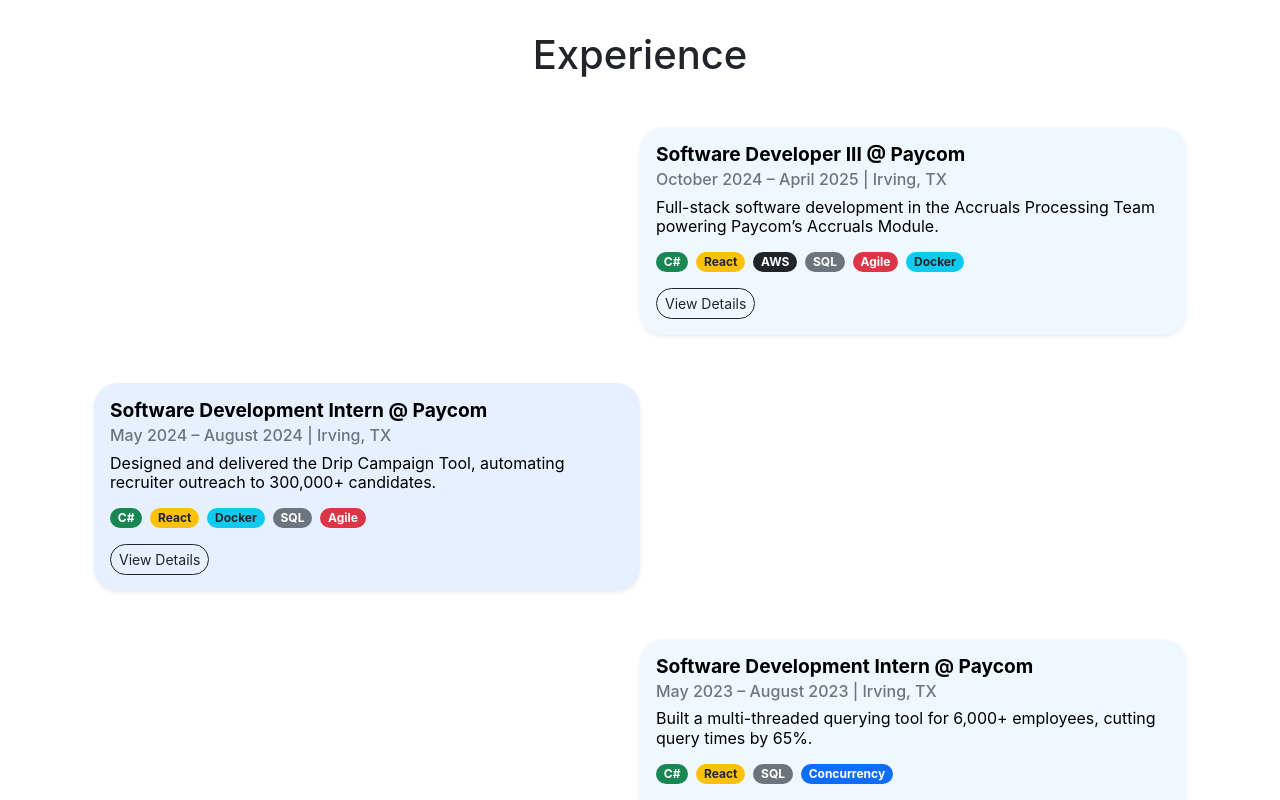
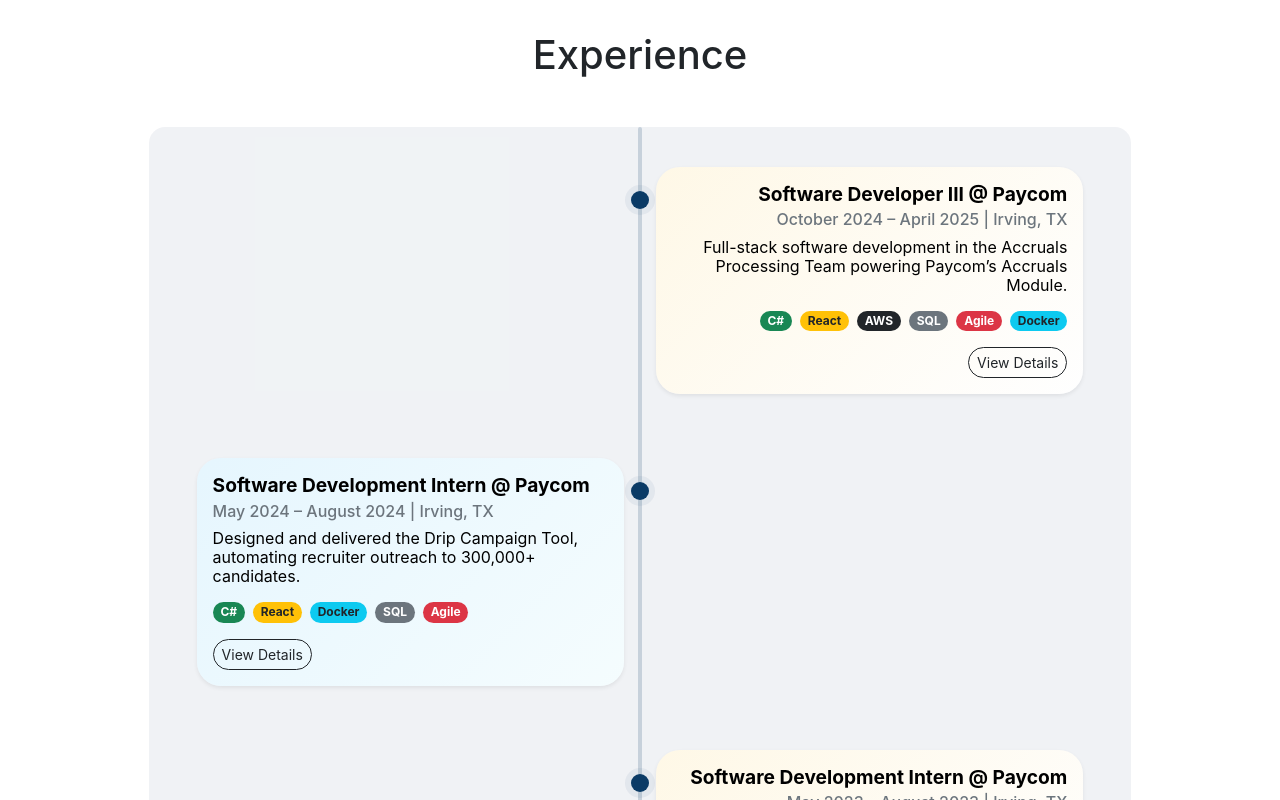
Before and after one commit to UTHasandhu/portfolio, a React (Create React App) app: page / in a window 1280 px wide. Shown: the part 880-1680 px from the top of the page. Built offline with nearby package versions, Linux system fonts and the light colour scheme; a web font is replaced by a local one.

Commit message:
Before giving background color

```diff
--- a/src/Components/Experience/Experience.css
+++ b/src/Components/Experience/Experience.css
@@ -1,12 +1,15 @@
+/* ExperiencePage.css - place next to ExperiencePage.jsx and import it */
 .timeline {
   margin: 0 auto;
   position: relative;
-  background-color: rgba(0, 0, 80, 0.05); /* subtle dark blue */
-  border-radius: 1rem; /* optional: gives softer edges */
-  padding: 2rem; /* gives breathing room */
+  background-color: rgba(2,46,84,0.06); /* faint dark-blue tint */
+  border-radius: 1rem;
+  padding: 2rem;                /* make the timeline visible around cards */
   width: 90%;
+  box-sizing: border-box;
 }
 
+/* vertical center line */
 .timeline::before {
   content: "";
   position: absolute;
@@ -15,25 +18,71 @@
   bottom: 0;
   width: 4px;
   transform: translateX(-50%);
+  background: rgba(11,59,102,0.18);
+  border-radius: 2px;
 }
+
+/* timeline item */
 .timeline-item {
   display: flex;
-  justify-content: flex-start;
-  align-items: center;
+  align-items: flex-start;
   position: relative;
+  width: 100%;
+  gap: 1rem;
 }
+
+/* dot on the line */
 .timeline-item::before {
   content: "";
   position: absolute;
-  top: 20px;
+  top: 32px;
   left: 50%;
   transform: translateX(-50%);
-  width: 20px;
-  height: 20px;
-  background: #212529;
+  width: 18px;
+  height: 18px;
+  background: #0b3b66;
   border-radius: 50%;
-  z-index: 1;
+  z-index: 2;
+  box-shadow: 0 0 0 6px rgba(11,59,102,0.06);
 }
+
+/* make card column half width so timeline bg shows either side */
 .timeline-item .col-6 {
-  padding: 1rem;
+  max-width: 50%;
+  padding: 0.5rem 1rem;
+  box-sizing: border-box;
 }
+
+/* push left / right cards away from center so the timeline tint is visible */
+.timeline-item .col-6.left {
+  margin-right: calc(50% - 3.5rem);
+}
+.timeline-item .col-6.right {
+  margin-left: calc(50% - 3.5rem);
+}
+
+/* card backgrounds for subtle flavor */
+.card-left {
+  background: linear-gradient(135deg, rgba(229,246,255,0.95), rgba(245,253,255,0.95));
+}
+.card-right {
+  background: linear-gradient(135deg, rgba(255,248,230,0.97), rgba(255,255,255,0.97));
+}
+
+/* text alignment inside cards */
+.card-body.left { text-align: left; }
+.card-body.right { text-align: right; }
+
+/* badges and button alignment */
+.card-body.left .d-flex.flex-wrap { justify-content: flex-start; }
+.card-body.right .d-flex.flex-wrap { justify-content: flex-end; }
+.card-body.right .btn { margin-left: auto; }
+
+/* small-screen fallback: stack items and center */
+@media (max-width: 767px) {
+  .timeline::before { left: 8px; transform: none; } /* move line to the left on small screens */
+  .timeline-item { padding-left: 40px; }
+  .timeline-item .col-6 { max-width: 100%; margin: 0; }
+  .card-body.left, .card-body.right { text-align: left; }
+  .timeline-item::before { left: 24px; }
+}
--- a/src/Components/Experience/Experience.jsx
+++ b/src/Components/Experience/Experience.jsx
@@ -1,6 +1,7 @@
 import React, { useState } from "react";
 import experienceData from "../../tempData/experienceData.json";
 import ExperienceCard from "./ExperienceCard";
+import "./Experience.css";
 
 export default function ExperiencePage({ activeTag }) {
   return (
--- a/src/Components/Experience/ExperienceCard.jsx
+++ b/src/Components/Experience/ExperienceCard.jsx
@@ -12,25 +12,20 @@
 
 export default function ExperienceCard({ exp, index }) {
   const [showModal, setShowModal] = useState(false);
+  const isRight = index % 2 === 0; // true -> render on the right (flex-row-reverse)
 
   const getTagColor = (type) => tagColors[type] || "bg-light text-dark";
 
   return (
     <div
-      className={`timeline-item d-flex mb-5 ${
-        index % 2 === 0 ? "flex-row-reverse" : ""
-      }`}
+      className={`timeline-item d-flex mb-5 ${isRight ? "flex-row-reverse" : ""}`}
     >
-      <div className="col-6">
+      <div className={`col-6 ${isRight ? "right" : "left"}`}>
         <div
-          className="card shadow-sm border-0"
-          style={{
-            borderRadius: "1.5rem",
-            background: index % 2 === 0 ? "#f0f8ff" : "#e6f0ff" // alternating soft blues
-          }}
+          className={`card shadow-sm border-0 ${isRight ? "card-right" : "card-left"}`}
+          style={{ borderRadius: "1.5rem" }}
         >
-
-          <div className="card-body">
+          <div className={`card-body ${isRight ? "right" : "left"}`}>
             <h5 className="card-title fw-bold">
               {exp.title} @ {exp.company}
             </h5>
@@ -38,6 +33,7 @@
               {exp.startDate} – {exp.endDate} | {exp.location}
             </h6>
             <p className="card-text">{exp.description}</p>
+
             <div className="d-flex flex-wrap gap-2 mt-2">
               {exp.tags?.map((tag, i) => (
                 <span
@@ -48,6 +44,7 @@
                 </span>
               ))}
             </div>
+
             <button
               className="btn btn-outline-dark btn-sm mt-3 rounded-pill"
               onClick={() => setShowModal(true)}
@@ -58,7 +55,7 @@
         </div>
       </div>
 
-      {/* Modal */}
+      {/* Modal unchanged */}
       {showModal && (
         <div
           className="modal fade show d-block"
--- a/src/Components/Hero/HeroCard.jsx
+++ b/src/Components/Hero/HeroCard.jsx
@@ -8,7 +8,7 @@
 
 export default function HeroCard() {
   return (
-    <section className="bg-light py-3">
+    <section className="py-3">
       <div className="container">
         <div className="row align-items-center justify-content-center g-5">
           {/* Profile Card */}
```
